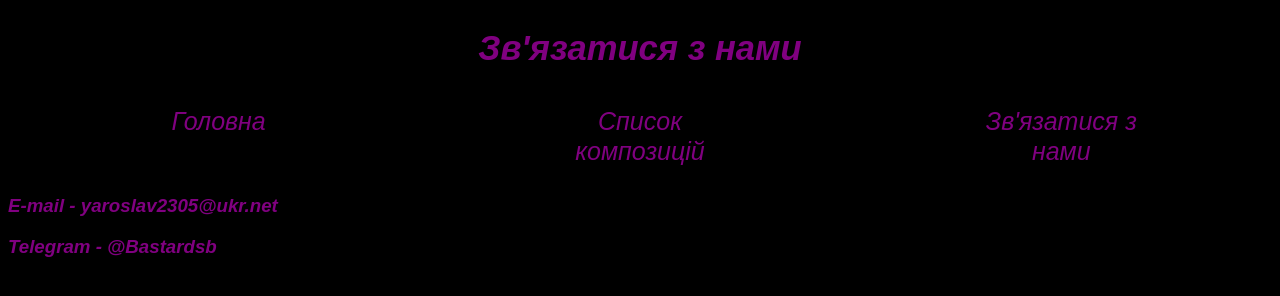
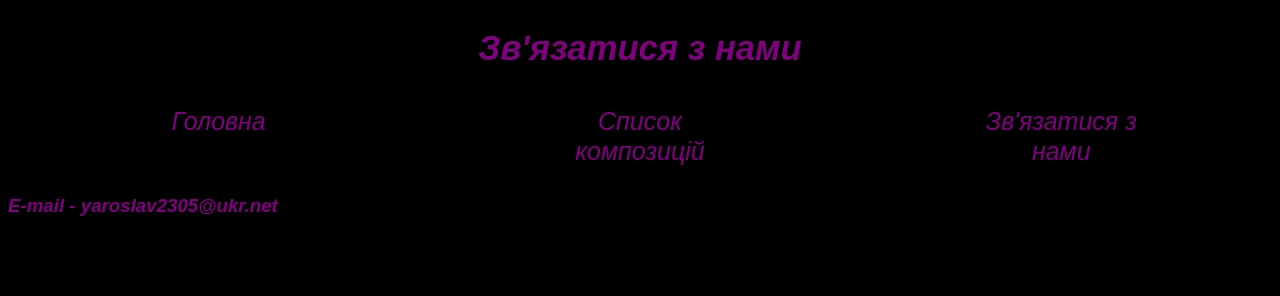
Before and after one commit to Sky2305/Sky2305.github.io, a plain HTML site: page index3.html in a window 1280 px wide. Drawn offline with Linux system fonts and the light colour scheme.

Commit message:
Update index3.html

```diff
--- a/index3.html
+++ b/index3.html
@@ -17,6 +17,5 @@
 	<div> <a href="index3.html">Зв'язатися з нами </a> </div>
     </div>
 	<h3>E-mail - yaroslav2305@ukr.net </h3>
-	<h3>Telegram - @Bastardsb </h3>
 </body>
 </html>
```
